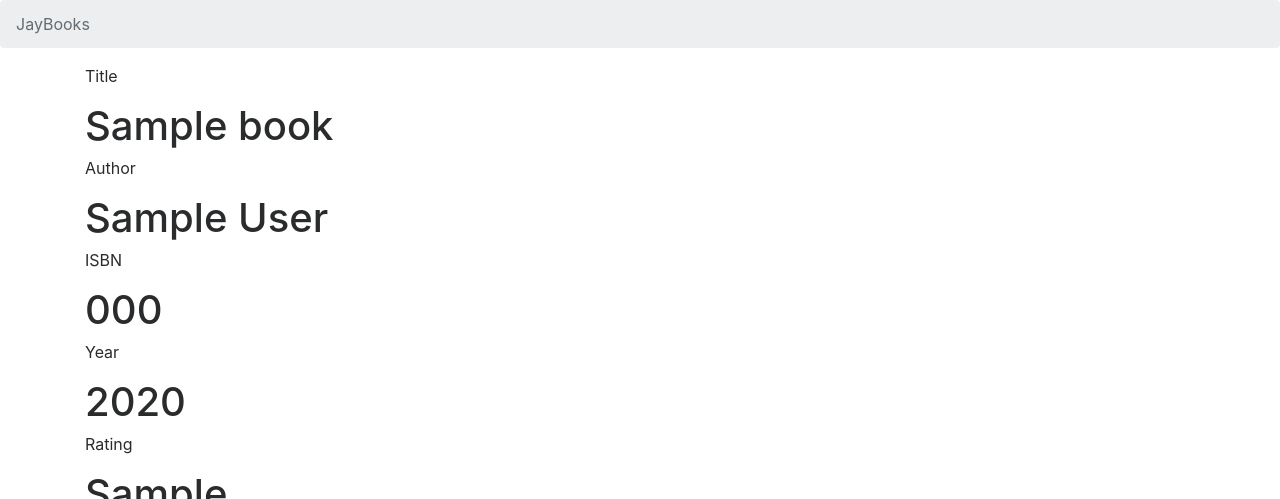
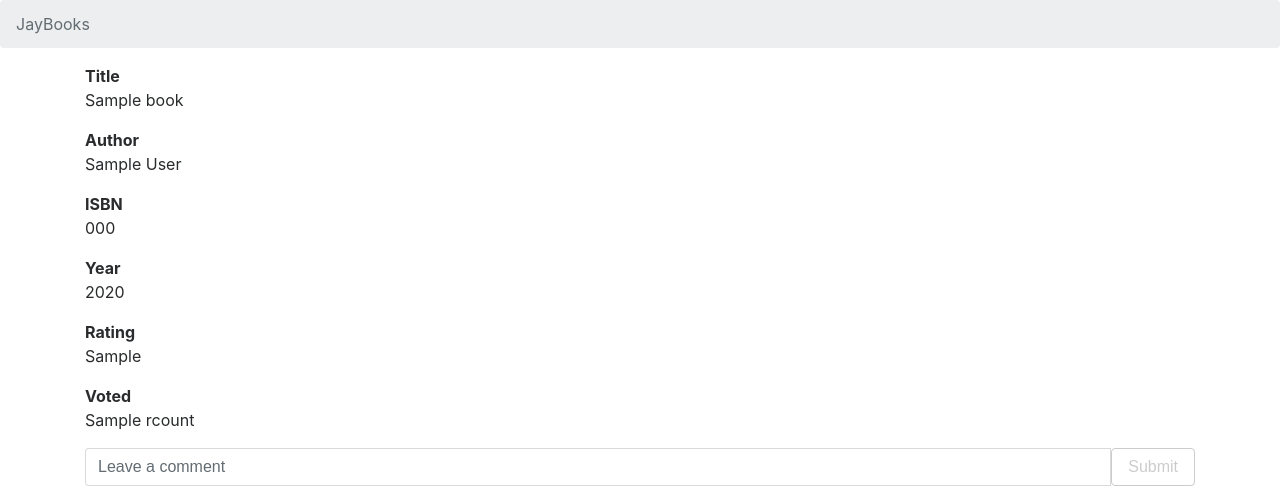
Before and after one commit to jbozas/project1, a Flask app: template templates/book.html in a window 1280 px wide. Shown: the top 499 px of the page. Run offline with Flask 2, Linux system fonts and the light colour scheme; the template is opened without the code that fills it: most values are stand-ins (such as "Sample title", 1, 10 or a date in 2020); some libraries are stand-ins or nearby versions; grey boxes are pictures that could not be loaded.

Commit message:
Removing code

```diff
--- a/application.py
+++ b/application.py
@@ -10,7 +10,7 @@ from sqlalchemy.orm import scoped_session, sessionmaker
 
 from google import getGoogleData, getImage
 from request import exists
-from models import Book
+from models import Book, Review
 
 app = Flask(__name__)
 
@@ -32,7 +32,22 @@ def books(isbn):
     book = Book.query.get(isbn)
     av_rngs, rcount = getGoogleData(isbn=isbn)
 
-    return render_template("book.html", book=book, av_rngs=av_rngs, rcount=rcount)
+    comentarios = Review.query.filter_by(isbn=isbn).all()
+    print(comentarios)
+
+    return render_template("book.html", book=book, av_rngs=av_rngs, rcount=rcount, comentarios=comentarios)
+
+@app.route('/comment/<string:isbn>', methods=["POST"])
+def comment(isbn):
+    comment = request.form.get("comment")
+    review = Review(isbn=isbn, usuario=2, comments=comment, stars="3")
+    db.session.add(review)
+    db.session.commit()
+    #book = Book(isbn=isbn, title=title, author=author, year=year)
+    #db.session.add(book)
+    #db.session.commit()
+    return f"LLego{comment} with the book: {isbn}"
+
 
 @app.route('/book', methods=["POST"])
 def book():
--- a/templates/book.html
+++ b/templates/book.html
@@ -5,26 +5,28 @@
 {% endblock %}
 
 {% block body %}
-    <p>Title</p><h1>{{ book.title }}</h1>
-    <p>Author</p><h1>{{ book.author }}</h1>
-    <p>ISBN</p><h1>{{ book.isbn }}</h1>
-    <p>Year</p><h1>{{ book.year }}</h1>
-    <p>Rating</p><h1>{{ av_rngs }}</h1>
-    <p>Voted</p><h1>{{ rcount }}</h1>
+    <b>Title</b><p>{{ book.title }}</p>
+    <b>Author</b><p>{{ book.author }}</p>
+    <b>ISBN</b><p>{{ book.isbn }}</p>
+    <b>Year</b><p>{{ book.year }}</p>
+    {% if av_rngs!=0%}
+        <b>Rating</b><p>{{ av_rngs }}</p>
+        <b>Voted</b><p>{{ rcount }}</p>
+    {% else %}
+        <p>No google reviews.</p>
+    {% endif %}
 
-    <div class="row bootstrap snippets">
-        <div class="col-md-6 col-md-offset-2 col-sm-12">
-            <div class="comment-wrapper">
-                <div class="panel panel-info">
-                    <div class="panel-heading">
-                        Comment panel
-                    </div>
-                    <div class="panel-body">
-                        <textarea class="form-control" placeholder="write a comment..." rows="3"></textarea>
-                        <br>
-                        <button type="button" class="btn btn-info pull-right">Post</button>
+        <form action="{{ url_for('comment', isbn = book.isbn) }}" method="POST">
+            <div class="input-group mb-3">
+                <input type="text" class="form-control" placeholder="Leave a comment" aria-describedby="button-addon2" name="comment">
+                <div class="input-group-append">
+                <button class="btn btn-outline-secondary" type="submit" value="Search" id="button-addon2">Submit</button>
+                </div>
+            </div>
+        </form>
                         <div class="clearfix"></div>
                         <hr>
+                        {% for comment in comentarios %}
                         <ul class="media-list">
                             <li class="media">
                                 <a href="#" class="pull-left">
@@ -32,45 +34,18 @@
                                 </a>
                                 <div class="media-body">
                                     <span class="text-muted pull-right">
-                                        <small class="text-muted">30 min ago</small>
                                     </span>
-                                    <strong class="text-success">@MartinoMont</strong>
+                                    <strong class="text-success">{{ comment.usuario}}</strong>
                                     <p>
-                                        Lorem ipsum dolor sit amet, consectetur adipiscing elit.
-                                        Lorem ipsum dolor sit amet, <a href="#">#consecteturadipiscing </a>.
+                                        {{ comment.comments}}
                                     </p>
                                 </div>
                             </li>
-                            <li class="media">
-                                <a href="#" class="pull-left">
-                                    <img src="https://bootdey.com/img/Content/user_2.jpg" alt="" class="img-circle">
-                                </a>
-                                <div class="media-body">
-                                    <span class="text-muted pull-right">
-                                        <small class="text-muted">30 min ago</small>
-                                    </span>
-                                    <strong class="text-success">@LaurenceCorreil</strong>
-                                    <p>
-                                        Lorem ipsum dolor sit amet, consectetur adipiscing elit.
-                                        Lorem ipsum dolor <a href="#">#ipsumdolor </a>adipiscing elit.
-                                    </p>
-                                </div>
-                            </li>
-                            <li class="media">
-                                <a href="#" class="pull-left">
-                                    <img src="https://bootdey.com/img/Content/user_3.jpg" alt="" class="img-circle">
-                                </a>
-                                <div class="media-body">
-                                    <span class="text-muted pull-right">
-                                        <small class="text-muted">30 min ago</small>
-                                    </span>
-                                    <strong class="text-success">@JohnNida</strong>
-                                    <p>
-                                        Lorem ipsum dolor <a href="#">#sitamet</a> sit amet, consectetur adipiscing elit.
-                                    </p>
+
                                 </div>
                             </li>
                         </ul>
+                        {% endfor %}
                     </div>
                 </div>
             </div>
```
Also changed, not shown: models.py (+7 -0 lines), templates/books.html (+3 -6 lines).
